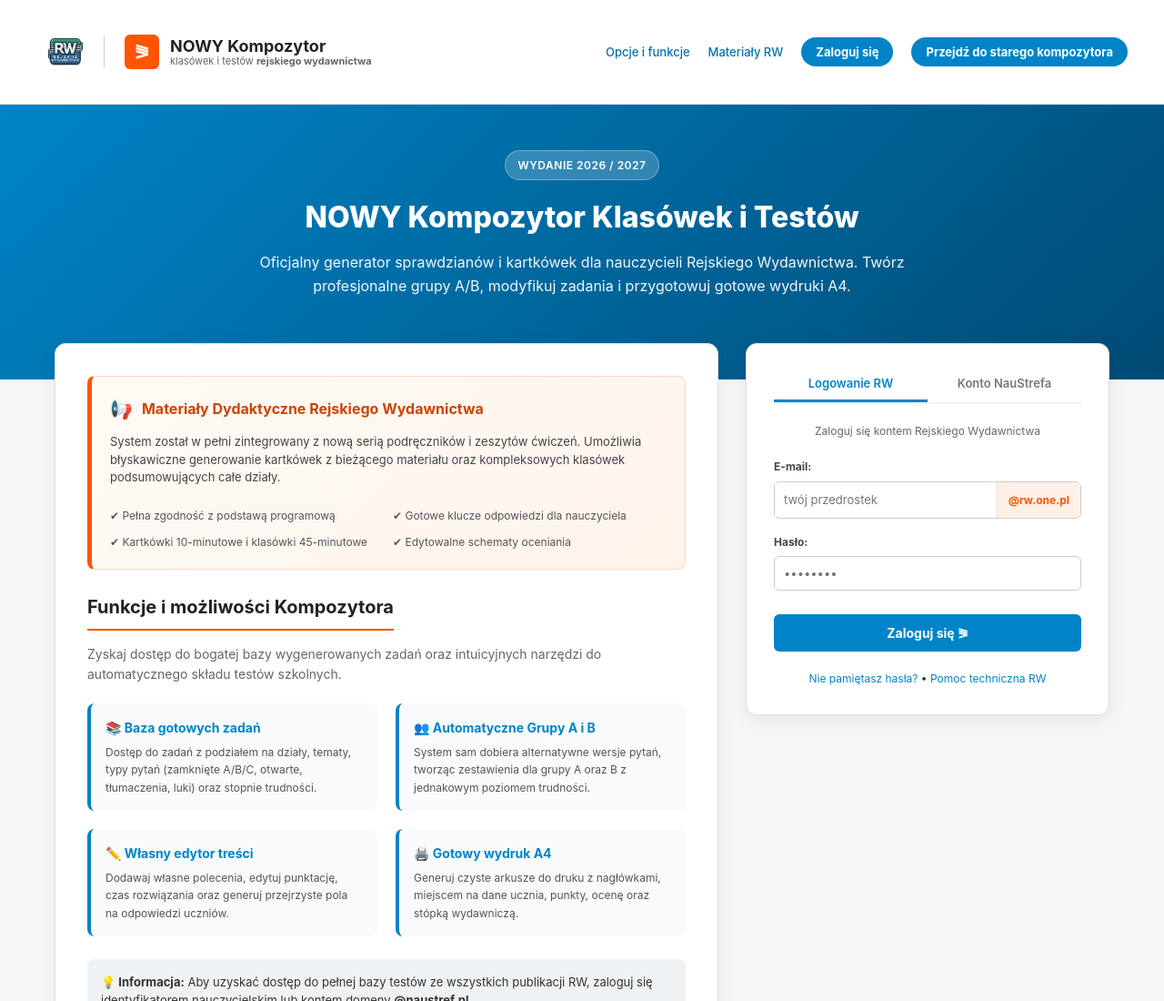
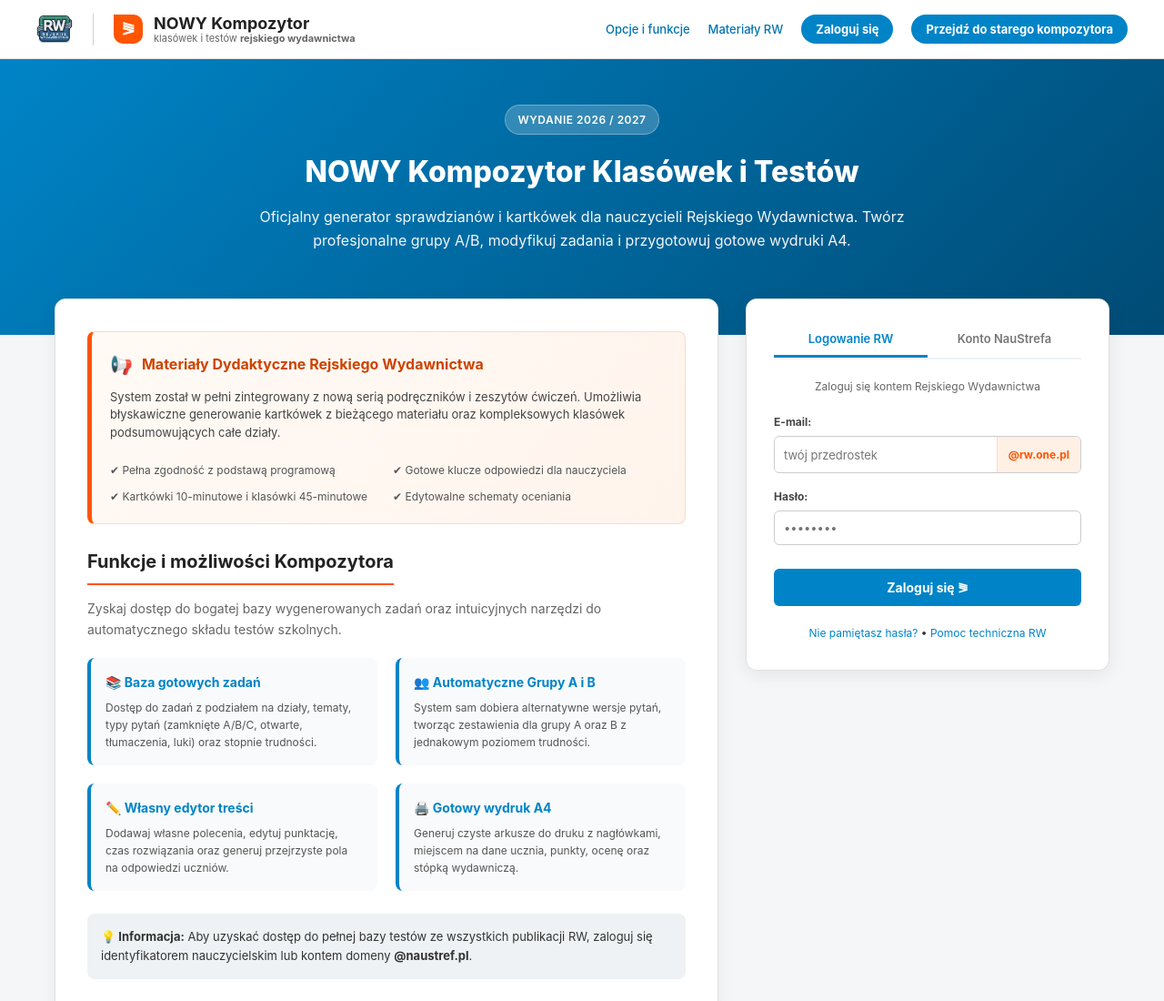
Before and after one commit to P10x1/NOWY-Kompozytor-RW, a plain HTML site: page index.html in a window 1280 px wide. Shown: the top 1100 px of the page at 91% size. Drawn offline with Linux system fonts and the light colour scheme.

Commit message:
Update index.html

```diff
--- a/index.html
+++ b/index.html
@@ -40,16 +40,16 @@
     }
 
     .logo-icon {
-      width: 38px;
-      height: 38px;
+  width: 32px;
+  height: 32px;
   background-color: #ff5500;
-      border-radius: 6px;
+  border-radius: 0px 10px 10px 10px;
   display: flex;
   align-items: center;
   justify-content: center;
   color: white;
   font-weight: bold;
-      font-size: 20px;
+  font-size: 18px;
 }
 
     .logo-text {
@@ -423,7 +423,7 @@
   <!-- Pasek górny -->
   <header>
      <div class="logo-container" onclick="goToStep(0)">
-    <br><br><br><br><img src="RW.png" alt="Logo RW" style="height: 40px; width: auto; object-fit: contain;">
+    <img src="RW.png" alt="Logo RW" style="height: 40px; width: auto; object-fit: contain;">
     <div style="width: 1px; height: 35px; background-color: #d0d0d0; margin: 0 10px;"></div>
     <div class="logo-icon">⪜</div>
     <div class="logo-text">
```
Lines whose indentation alone changed are shown as unchanged.
